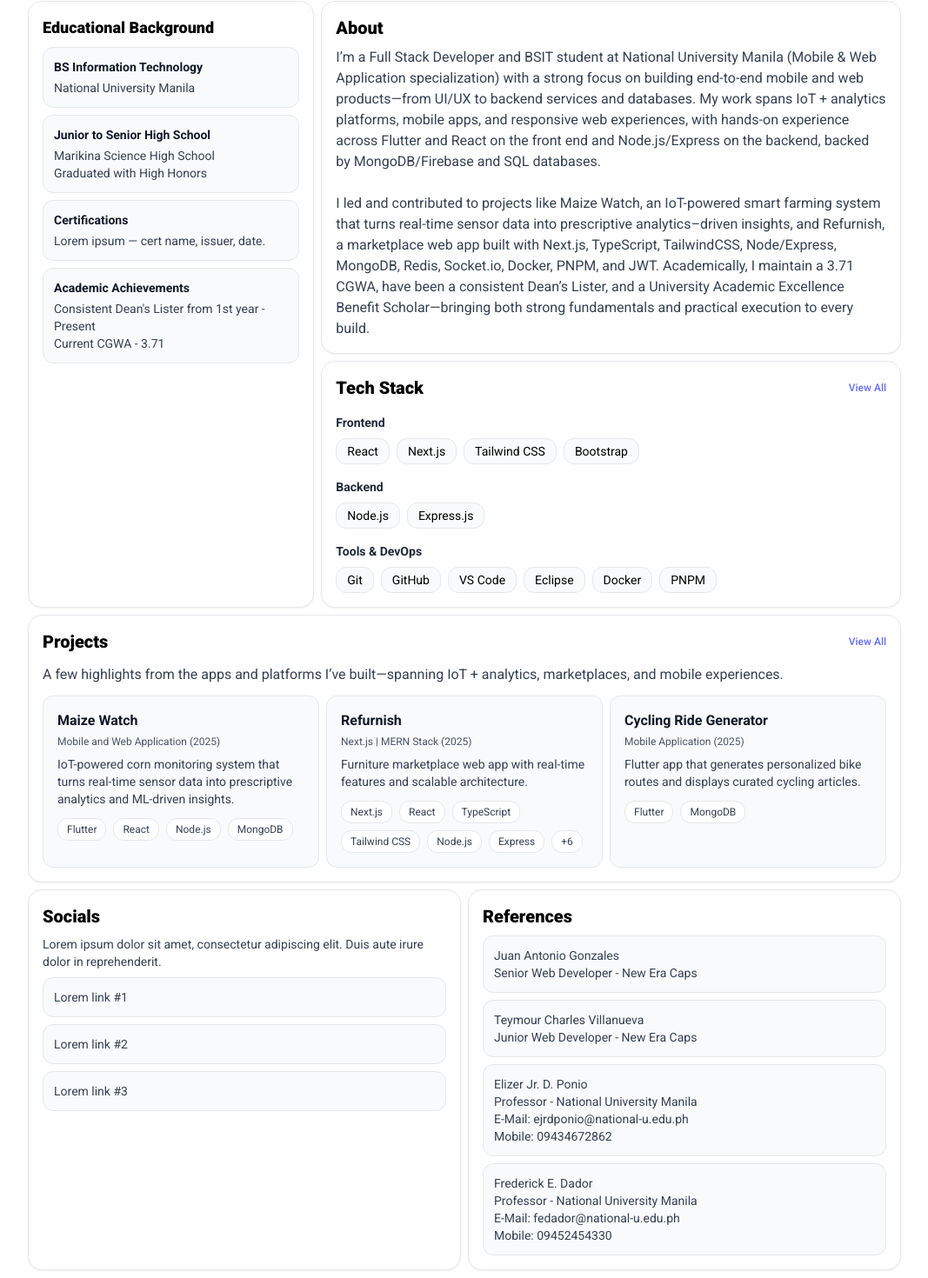
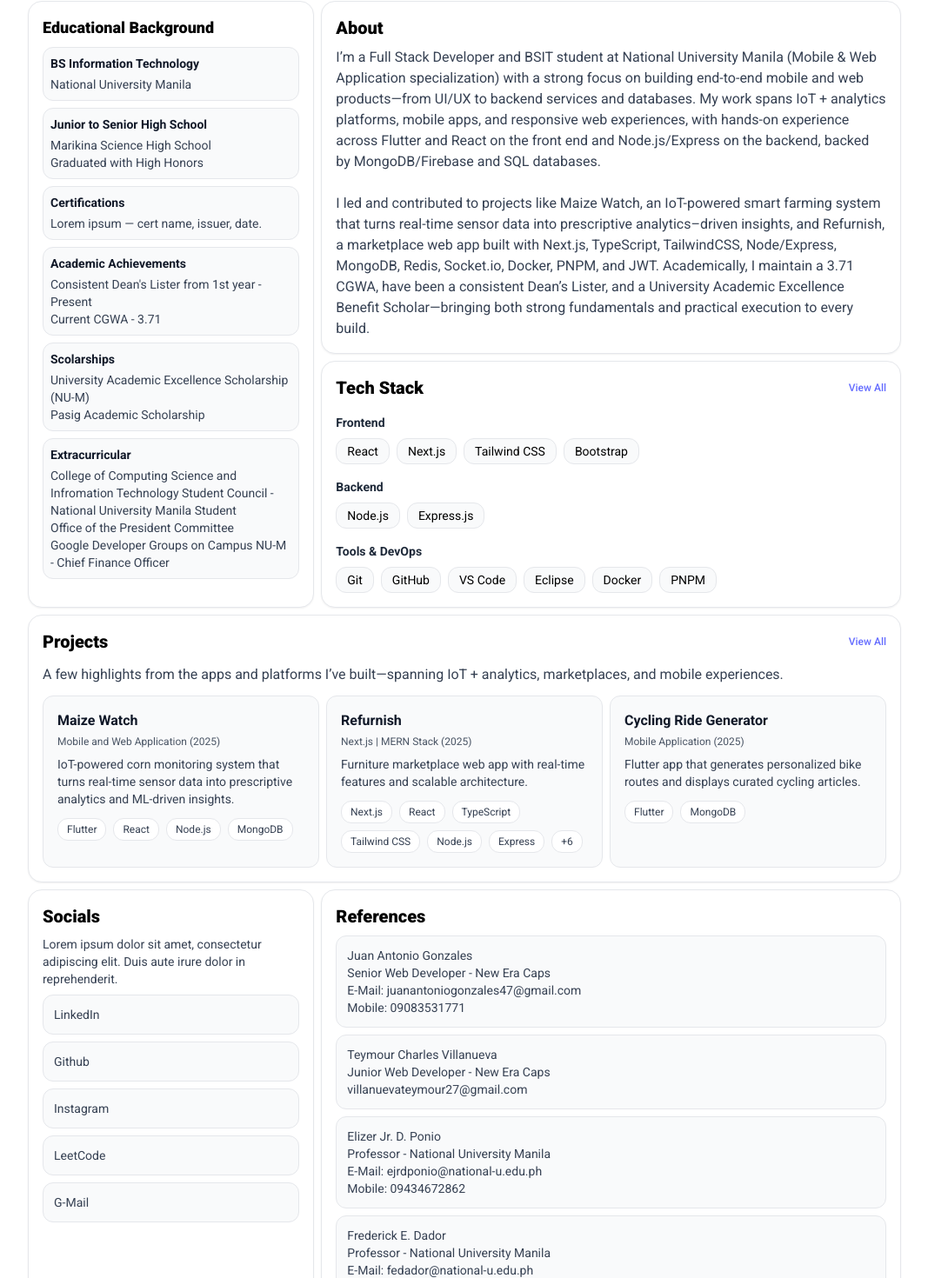
Before and after one commit to 2jzone/2jzone-portfolio, a React (Vite) app in the folder app/: page / in a window 1280 px wide. Shown: the part 278-1748 px from the top of the page at 87% size, without its empty margins (106-1173 px from the left). Built offline with nearby package versions, Linux system fonts and the light colour scheme.

Commit message:
Content Updates

```diff
--- a/app/src/App.jsx
+++ b/app/src/App.jsx
@@ -133,12 +133,12 @@ function App() {
             <h3 className="text-lg font-extrabold">Educational Background</h3>
 
             <div className="space-y-2">
-              <div className="rounded-xl border border-gray-200 bg-gray-50 p-3">
+              <div className="rounded-xl border border-gray-200 bg-gray-50 p-2">
                 <p className="text-sm font-bold text-gray-900">BS Information Technology</p>
                 <p className="mt-1 text-sm text-gray-700">National University Manila</p>
               </div>
 
-              <div className="rounded-xl border border-gray-200 bg-gray-50 p-3">
+              <div className="rounded-xl border border-gray-200 bg-gray-50 p-2">
                 <p className="text-sm font-bold text-gray-900">Junior to Senior High School</p>
                 <p className="mt-1 text-sm text-gray-700">
                   Marikina Science High School <br />
@@ -146,22 +146,39 @@ function App() {
                 </p>
               </div>
 
-              <div className="rounded-xl border border-gray-200 bg-gray-50 p-3">
+              <div className="rounded-xl border border-gray-200 bg-gray-50 p-2">
                 <p className="text-sm font-bold text-gray-900">Certifications</p>
                 <p className="mt-1 text-sm text-gray-700">
                   Lorem ipsum — cert name, issuer, date.
                 </p>
               </div>
 
-              <div className="rounded-xl border border-gray-200 bg-gray-50 p-3">
+              <div className="rounded-xl border border-gray-200 bg-gray-50 p-2">
                 <p className="text-sm font-bold text-gray-900">Academic Achievements</p>
                 <p className="mt-1 text-sm text-gray-700">
                   Consistent Dean's Lister from 1st year - Present <br />
                   Current CGWA - 3.71
                 </p>
               </div>
+              <div className="rounded-xl border border-gray-200 bg-gray-50 p-2">
+                <p className="text-sm font-bold text-gray-900">Scolarships</p>
+                <p className="mt-1 text-sm text-gray-700">
+                  University Academic Excellence Scholarship (NU-M)<br />
+                  Pasig Academic Scholarship
+                </p>
+              </div>
+              <div className="rounded-xl border border-gray-200 bg-gray-50 p-2">
+                <p className="text-sm font-bold text-gray-900">Extracurricular</p>
+                <p className="mt-1 text-sm text-gray-700">
+                  College of Computing Science and Infromation Technology Student Council - National University Manila Student <br />
+                  Office of the President Committee <br />
+                  Google Developer Groups on Campus NU-M - Chief Finance Officer
+                </p>
+              </div>
             </div>
           </div>
+
+
 
           {/* About */}
           <div className="bento-card p-4 col-span-1 md:col-span-4 space-y-2 group animate-fade-in md:order-2">
@@ -291,25 +308,31 @@ function App() {
           </div>
 
           {/* Socials */}
-          <div className="bento-card p-4 col-span-1 md:col-span-3 space-y-2 group animate-fade-in md:order-5">
+          <div className="bento-card p-4 col-span-1 md:col-span-2 space-y-2 group animate-fade-in md:order-5">
             <h2 className="text-xl font-extrabold">Socials</h2>
             <p className="text-sm text-gray-700">
               Lorem ipsum dolor sit amet, consectetur adipiscing elit. Duis aute irure dolor in reprehenderit.
             </p>
             <div className="space-y-2">
               <div className="rounded-xl border border-gray-200 bg-gray-50 p-3 text-sm text-gray-700">
-                Lorem link #1
+                LinkedIn
               </div>
               <div className="rounded-xl border border-gray-200 bg-gray-50 p-3 text-sm text-gray-700">
-                Lorem link #2
+                Github
               </div>
               <div className="rounded-xl border border-gray-200 bg-gray-50 p-3 text-sm text-gray-700">
-                Lorem link #3
+                Instagram
+              </div>
+              <div className="rounded-xl border border-gray-200 bg-gray-50 p-3 text-sm text-gray-700">
+                LeetCode
+              </div>
+              <div className="rounded-xl border border-gray-200 bg-gray-50 p-3 text-sm text-gray-700">
+                G-Mail
               </div>
             </div>
           </div>
 
-          <div className="bento-card p-4 col-span-1 md:col-span-3 space-y-2 group animate-fade-in md:order-6">
+          <div className="bento-card p-4 col-span-1 md:col-span-4 space-y-2 group animate-fade-in md:order-6">
             <h2 className="text-xl font-extrabold">References</h2>
             <p className="text-sm text-gray-700">
 
@@ -318,11 +341,13 @@ function App() {
               <div className="rounded-xl border border-gray-200 bg-gray-50 p-3 text-sm text-gray-700">
                 Juan Antonio Gonzales <br />
                 Senior Web Developer - New Era Caps<br />
+                E-Mail: juanantoniogonzales47@gmail.com <br />
+                Mobile: 09083531771
               </div>
               <div className="rounded-xl border border-gray-200 bg-gray-50 p-3 text-sm text-gray-700">
                 Teymour Charles Villanueva <br />
                 Junior Web Developer - New Era Caps<br />
-
+                villanuevateymour27@gmail.com
               </div>
               <div className="rounded-xl border border-gray-200 bg-gray-50 p-3 text-sm text-gray-700">
                 Elizer Jr. D. Ponio <br />
--- a/app/src/pages/Projects.jsx
+++ b/app/src/pages/Projects.jsx
@@ -11,7 +11,7 @@ const PROJECTS = [
         subtitle: "Mobile and Web Application (2025)",
         description:
             "IoT-powered corn monitoring system that turns real-time sensor data into prescriptive analytics and ML-driven insights.",
-        tech: ["Flutter", "React", "Node.js", "MongoDB"],
+        tech: ["Flutter", "React", "Tailwind CSS", "Node.js (TypeScript)", "Express", "Arduino", "Thingspeak", "Python", "Socket.io", "nginx", "MongoDB Atlas"],
     },
     {
         title: "Refurnish",
@@ -37,7 +37,7 @@ const PROJECTS = [
         title: "New Era AIMS (Internship)",
         subtitle: "Company Information System (2025)",
         description:
-            "A company website that streamlines company transactions such as asset management, purchase transactions, procurement management, IT portal, and company directory",
+            "A company website that streamlines company transactions such as asset management, purchase transactions, procurement management, IT portal, and company directory.",
         tech: [
             "Laravel",
             "Vue.js",
@@ -46,7 +46,8 @@ const PROJECTS = [
             "Vuetify",
             "Tailwind CSS",
             "PHP",
-            "MySQL"
+            "MySQL",
+            "Spatie"
         ],
     },
     {
```
